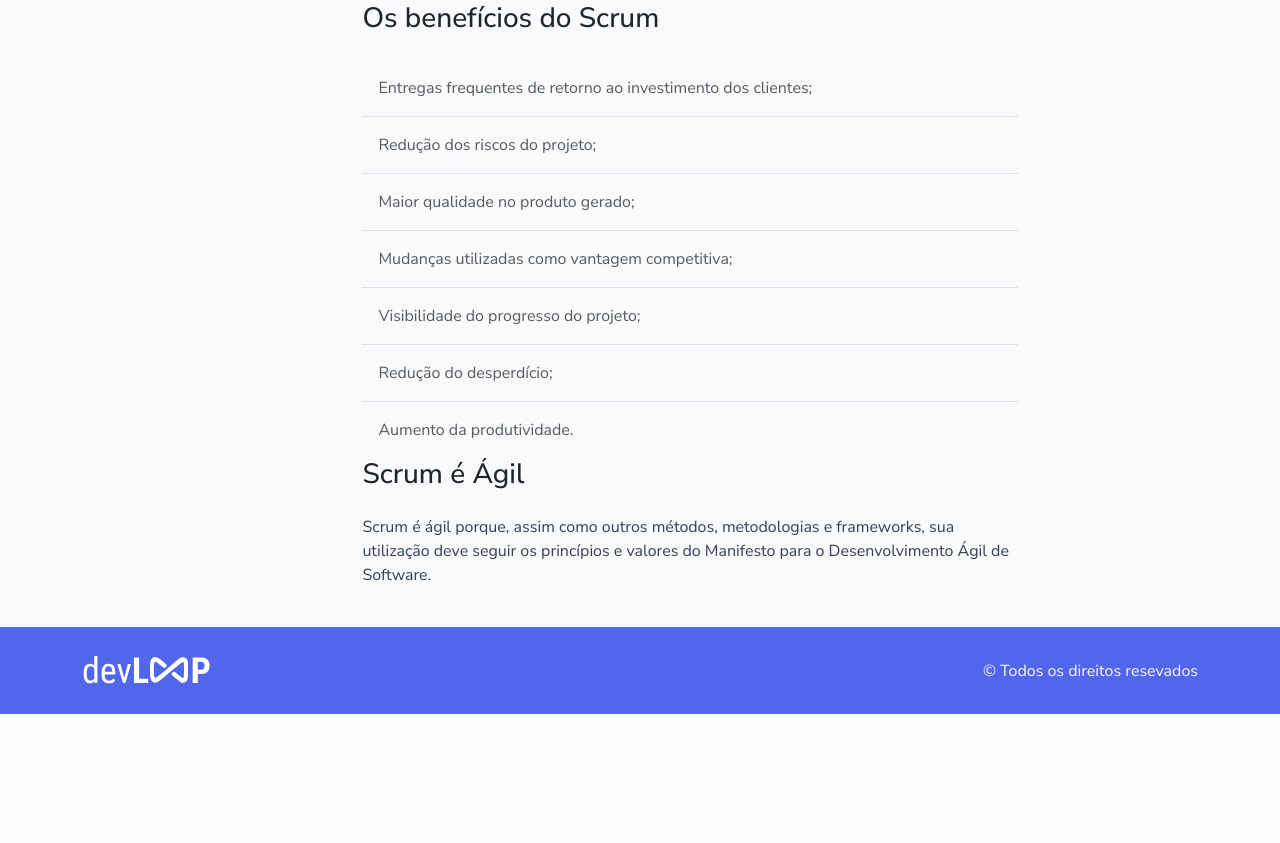
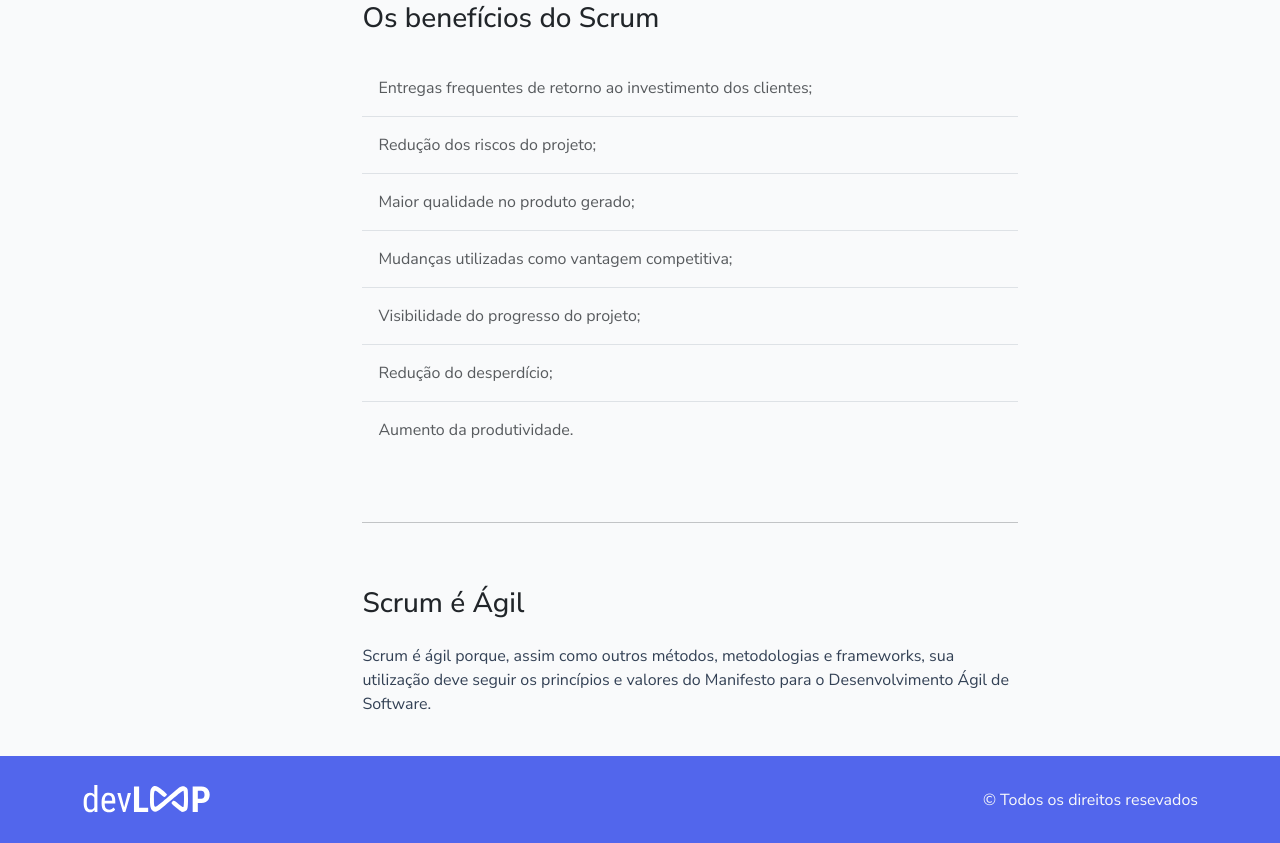
Before and after one commit to PigeonsCode/Equipe-PigeonCode, a Flask app: page /scrum in a window 1280 px wide. Shown: the part 877-1720 px from the top of the page. Before the commit the page ends 1591 px from the top, so only its background shows below. Run offline with Flask 3, Linux system fonts and the light colour scheme; some libraries are stand-ins or nearby versions.

Commit message:
feat: modificações na página Scrum

```diff
--- a/src/app/templates/paginas-treinamento/scrum.html
+++ b/src/app/templates/paginas-treinamento/scrum.html
@@ -57,12 +57,16 @@
         Aumento da produtividade.
       </li>
     </ul>
+  </section>
+    <hr class="divider" />
+  <section>
     <h3 class="text-darkest-gray h3 mb-4" id="scrollspy-item-3">
       Scrum é Ágil
     </h3>
     <p class="text-dark-gray">
         Scrum é ágil porque, assim como outros métodos, metodologias e frameworks, sua utilização deve seguir os princípios e valores do Manifesto para o Desenvolvimento Ágil de Software.
     </p>
+  </section>
 </div>
 
 {% endblock %}
```
